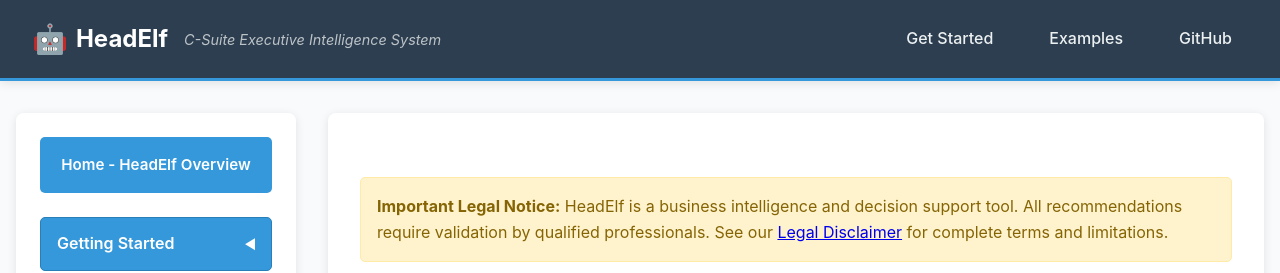
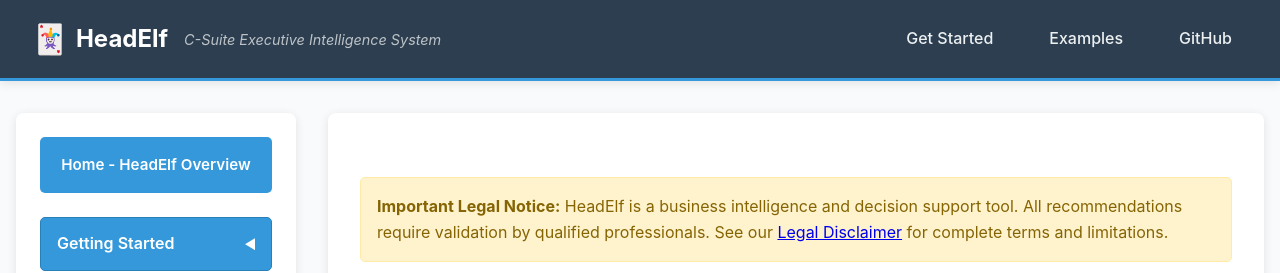
Before and after one commit to pauljbernard/headElf, a Jekyll site: the page built from docs/index.md, in a window 1280 px wide. Shown: the top 273 px of the page. Built offline with Jekyll 4.4.1, drawn with Linux system fonts in a browser that asks for light colours.

Commit message:
Update site header logo to jack-in-the-box
Logo Update:
- Change site header logo from robot emoji to joker/jack-in-the-box emoji
- Better represents the 'HeadElf' concept and executive intelligence theme
- Maintains visual branding while updating iconography

🤖 Generated with [Claude Code](https://claude.ai/code)

Co-Authored-By: Claude <noreply@anthropic.com>

```diff
--- a/docs/_layouts/default.html
+++ b/docs/_layouts/default.html
@@ -494,7 +494,7 @@
         <div class="site-header-content">
             <div class="site-title">
                 <a href="{{ site.baseurl }}/">
-                    <span class="site-logo">🤖</span>
+                    <span class="site-logo">🃏</span>
                     <span class="site-name">HeadElf</span>
                 </a>
                 <span class="site-tagline">C-Suite Executive Intelligence System</span>
```
